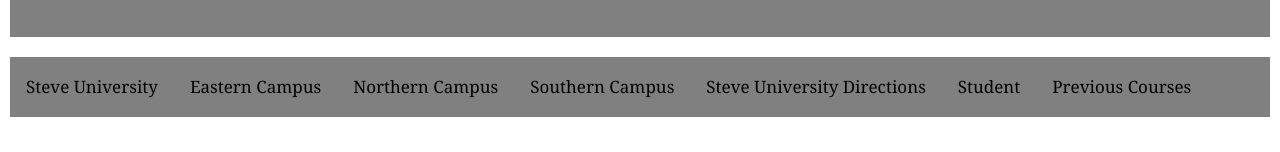
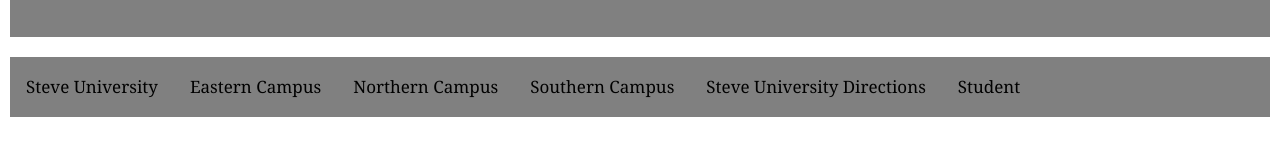
Before and after one commit to CS3715Group6/steve-university-server, a website: page Campus/northern.html in a window 1280 px wide. Shown: the part 268-420 px from the top of the page. Drawn offline with Linux system fonts and the light colour scheme.

Commit message:
Changed nav in northern.html

```diff
--- a/Campus/northern.html
+++ b/Campus/northern.html
@@ -23,7 +23,7 @@
 		  <a href = "../Campus/southern.html">Southern Campus</a>
 		  <a href = "../Campus/stevedirections.html">Steve University Directions</a>
 		  <a href = "../student.html">Student</a>
-		  <a href = "../preCourses.html">Previous Courses</a>
+<!-- 		  <a href = "../preCourses.html">Previous Courses</a> -->
 	</nav>
 
 	<section id="catalogue">
```
